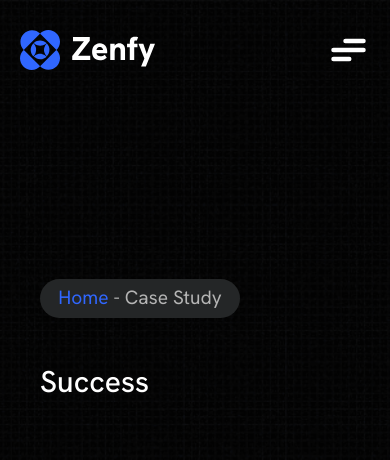
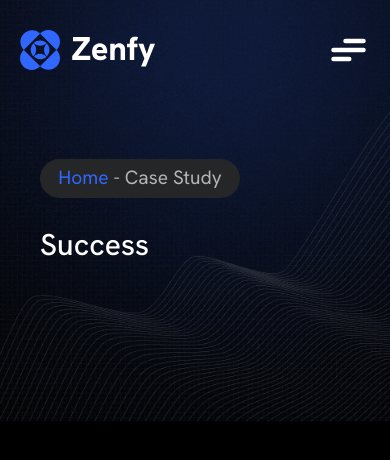
Before and after one commit to amit837-design/zenfy, a plain HTML site: page case.html in a window 390 px wide. Shown: the top 460 px of the page. Drawn offline with nearby package versions, Linux system fonts and the light colour scheme; files whose address does not match are found by name.

Commit message:
Update CSS file

```diff
--- a/files/style.css
+++ b/files/style.css
@@ -1044,6 +1044,14 @@ styles for services page starts*/
   justify-content: center;
   gap: 5%;
 }
+
+@media (max-width: 768px) {
+  .universalSection {
+    height: 50vh;
+    background-position: right;
+  }
+}
+
 .universalSection .pathCard,
 .universalSection h1 {
   width: 200px;
```
